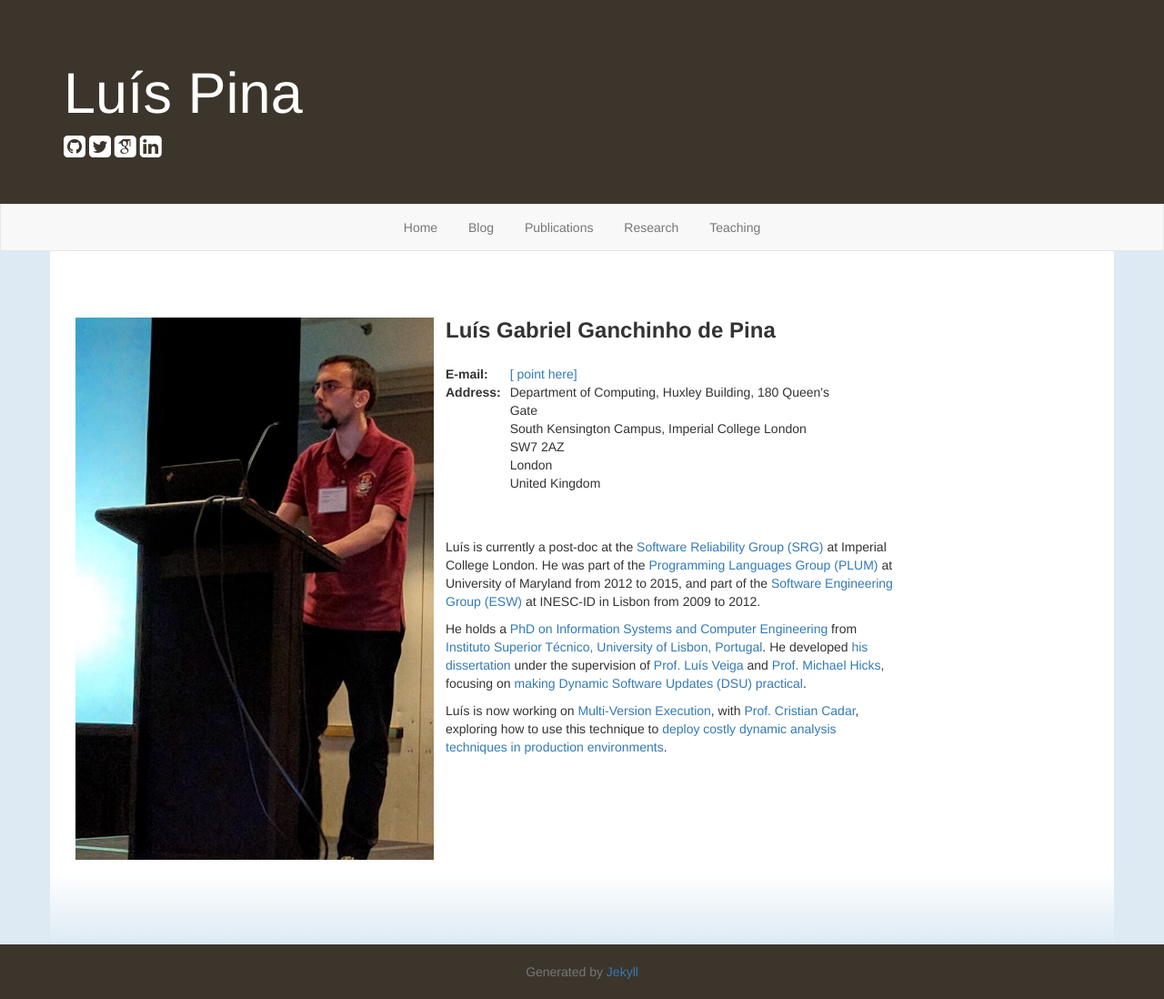
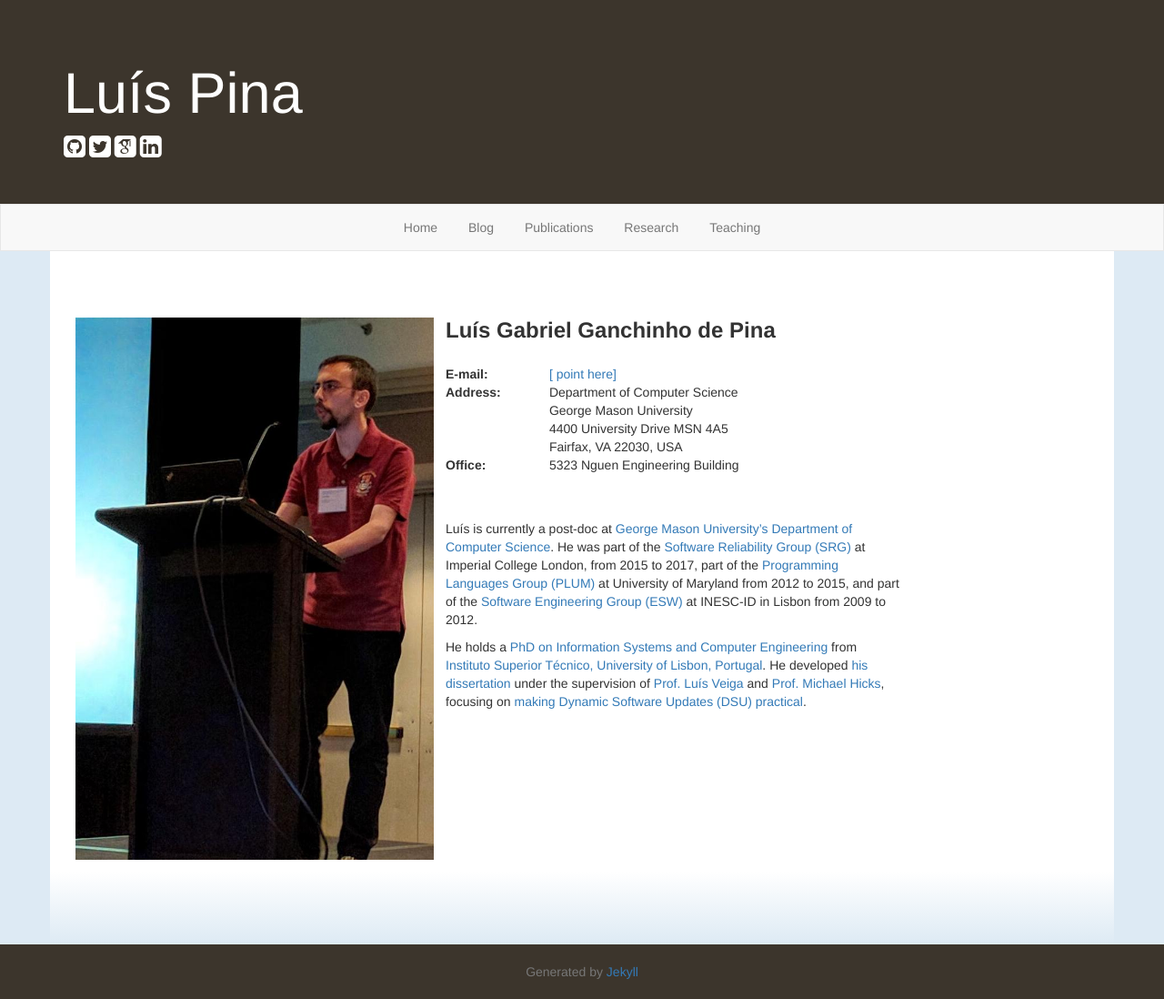
Before and after one commit to luisggpina/personal-website, a Jekyll site: the page built from index.md, in a window 1280 px wide. Shown: the whole page at 91% size. Built offline with Jekyll 4.4.1, drawn with Linux system fonts in a browser that asks for light colours; nearby versions of some CDN libraries; some web fonts are replaced.

Commit message:
Updated address and intro

```diff
--- a/_layouts/index.html
+++ b/_layouts/index.html
@@ -41,12 +41,15 @@ showEmail("OGKCF", "nxyh", "axd~", "luispina.me", key, "Luís Pina");
 		<tr>
 			<td style="vertical-align: top; font-weight: bold; padding-right: 10px;">Address:</td>
 			<td>
-          Department of Computing, Huxley Building, 180 Queen's Gate<br/>
-          South Kensington Campus, Imperial College London <br/>
-          SW7 2AZ <br/>
-          London<br/>
-          United Kingdom
+                Department of Computer Science<br/>
+                George Mason University<br/>
+                4400 University Drive MSN 4A5<br/>
+                Fairfax, VA 22030, USA<br/>
 			</td>
+		</tr>
+		<tr>
+			<td style="vertical-align: top; font-weight: bold; padding-right: 10px;">Office:</td>
+			<td> 5323 Nguen Engineering Building </td>
 		</tr>
 	</table>
     <div style="padding-top: 50px;">{{ content }}</div>
--- a/index.md
+++ b/index.md
@@ -9,12 +9,14 @@ layout: index
 title: index
 group: "index"
 ---
-Luís is currently a post-doc at the [Software Reliability Group
-(SRG)](https://srg.doc.ic.ac.uk/) at Imperial College London. He was part of the
-[Programming Languages Group (PLUM)](https://www.cs.umd.edu/projects/PL/) at
-University of Maryland from 2012 to 2015, and part of the [Software Engineering
-Group (ESW)](http://www.inesc-id.pt/group.php?grp=II03) at INESC-ID in Lisbon
-from 2009 to 2012.
+Luís is currently a post-doc at [George Mason University's Department of
+Computer Science](https://cs.gmu.edu). He was part of the [Software Reliability
+Group (SRG)](https://srg.doc.ic.ac.uk/) at Imperial College London, from 2015 to
+2017, part of the [Programming Languages Group
+(PLUM)](https://www.cs.umd.edu/projects/PL/) at University of Maryland from 2012
+to 2015, and part of the [Software Engineering Group
+(ESW)](http://www.inesc-id.pt/group.php?grp=II03) at INESC-ID in Lisbon from
+2009 to 2012.
 
 He holds a [PhD on Information Systems and Computer
 Engineering](https://fenix.tecnico.ulisboa.pt/cursos/deic?locale=en_EN) from
@@ -24,8 +26,3 @@ Portugal](http://tecnico.ulisboa.pt/en).  He developed
 under the supervision of [Prof. Luís Veiga]({{ site.data.authors['lveiga'].url }})
 and [Prof. Michael Hicks]({{ site.data.authors['mwh'].url }}),
 focusing on [making Dynamic Software Updates (DSU) practical]({{ site.baseurl/projects/rubah.html }}).
-
-Luís is now working on [Multi-Version Execution]({{ site.baseurl }}/projects/varan.html),
-with [Prof. Cristian Cadar](http://www.doc.ic.ac.uk/~cristic/),
-exploring how to use this technique
-to [deploy costly dynamic analysis techniques in production environments]({{ site.baseurl }}/details/pina15varan.html).
```
